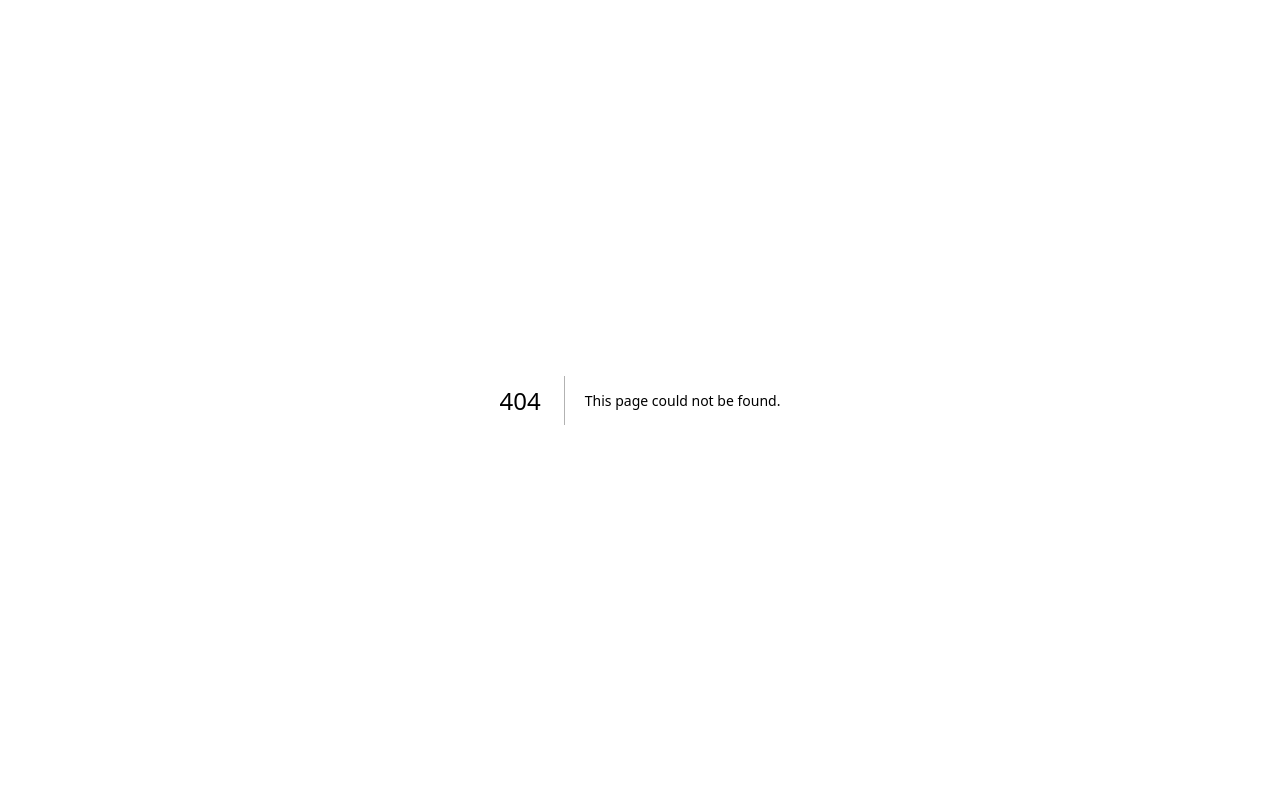
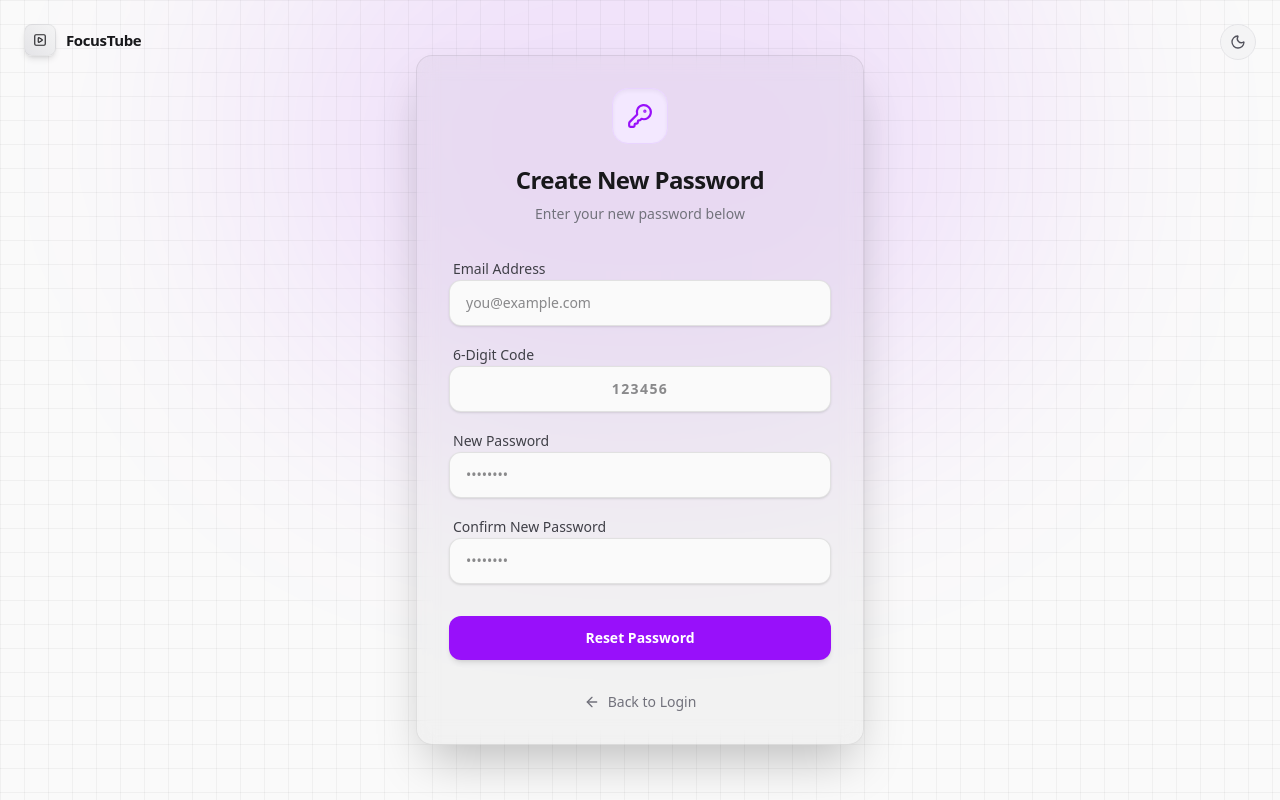
Before and after one commit to Pubudugunawardhana/youtube-collection-manager, a Next.js app in the folder frontend/: page /reset-password in a window 1280 px wide. Before the commit this address had no page. Built offline with nearby package versions, Linux system fonts and the light colour scheme.

Commit message:
feat: implement forgot and reset password functionality with UI components and backend controllers

```diff
--- a/frontend/src/app/forgot-password/page.tsx
+++ b/frontend/src/app/forgot-password/page.tsx
@@ -2,6 +2,7 @@
 
 import { useState } from 'react';
 import Link from 'next/link';
+import { useRouter } from 'next/navigation';
 import api from '@/lib/axios';
 import { KeyRound, PlaySquare, ArrowLeft } from 'lucide-react';
 import { ThemeToggle } from '@/components/theme-toggle';
@@ -11,6 +12,7 @@ export default function ForgotPassword() {
   const [message, setMessage] = useState('');
   const [error, setError] = useState('');
   const [loading, setLoading] = useState(false);
+  const router = useRouter();
 
   const handleSubmit = async (e: React.FormEvent) => {
     e.preventDefault();
@@ -21,6 +23,9 @@ export default function ForgotPassword() {
     try {
       const res = await api.post('/auth/forgot-password', { email });
       setMessage(res.data.message);
+      setTimeout(() => {
+        router.push(`/reset-password?email=${encodeURIComponent(email)}`);
+      }, 1500);
     } catch (err) {
       interface ApiError {
         response?: {
--- /dev/null
+++ b/frontend/src/app/reset-password/page.tsx
@@ -0,0 +1,188 @@
+"use client";
+
+import { useState, Suspense } from 'react';
+import Link from 'next/link';
+import { useRouter, useSearchParams } from 'next/navigation';
+import api from '@/lib/axios';
+import { KeyRound, PlaySquare, ArrowLeft } from 'lucide-react';
+import { ThemeToggle } from '@/components/theme-toggle';
+
+function ResetPasswordForm() {
+  const [otp, setOtp] = useState('');
+  const [newPassword, setNewPassword] = useState('');
+  const [confirmPassword, setConfirmPassword] = useState('');
+  const [message, setMessage] = useState('');
+  const [error, setError] = useState('');
+  const [loading, setLoading] = useState(false);
+
+  const searchParams = useSearchParams();
+  const emailParam = searchParams.get('email') || '';
+  const [email, setEmail] = useState(emailParam);
+  const router = useRouter();
+
+  const handleSubmit = async (e: React.FormEvent) => {
+    e.preventDefault();
+    setError('');
+    setMessage('');
+
+    if (!email || !otp) {
+      setError('Please provide your email and the 6-digit OTP code.');
+      return;
+    }
+
+    if (newPassword !== confirmPassword) {
+      setError('Passwords do not match.');
+      return;
+    }
+
+    setLoading(true);
+
+    try {
+      const res = await api.post('/auth/reset-password', { email, otp, newPassword });
+      setMessage(res.data.message);
+      // Redirect to login after a short delay
+      setTimeout(() => {
+        router.push('/login');
+      }, 2000);
+    } catch (err) {
+      interface ApiError {
+        response?: {
+          data?: {
+            message?: string;
+          };
+        };
+      }
+      const apiError = err as ApiError;
+      setError(apiError.response?.data?.message || 'Something went wrong');
+    } finally {
+      setLoading(false);
+    }
+  };
+
+  return (
+    <div className="w-full max-w-md bg-white dark:bg-black/50 border border-black/10 dark:border-white/10 rounded-2xl p-8 shadow-2xl relative z-10 glass-panel backdrop-blur-xl transition-colors duration-300">
+      <div className="text-center mb-8">
+        <div className="inline-flex items-center justify-center w-14 h-14 rounded-2xl bg-purple-100 dark:bg-purple-500/10 text-purple-600 dark:text-purple-400 mb-5 shadow-inner border border-purple-200 dark:border-purple-500/20">
+          <KeyRound size={26} />
+        </div>
+        <h1 className="text-2xl font-bold tracking-tight text-zinc-900 dark:text-white mb-2">Create New Password</h1>
+        <p className="text-sm text-zinc-500 dark:text-zinc-400">Enter your new password below</p>
+      </div>
+
+      {error && (
+        <div className="p-3 mb-6 rounded-xl bg-red-50 dark:bg-red-500/10 text-red-600 dark:text-red-400 text-sm border border-red-200 dark:border-red-500/20 text-center font-medium shadow-sm">
+          {error}
+        </div>
+      )}
+
+      {message && (
+        <div className="p-3 mb-6 rounded-xl bg-emerald-50 dark:bg-emerald-500/10 text-emerald-700 dark:text-emerald-400 text-sm border border-emerald-200 dark:border-emerald-500/20 text-center font-medium shadow-sm">
+          {message}
+        </div>
+      )}
+
+      <form onSubmit={handleSubmit} className="space-y-4">
+        <div className="space-y-1.5">
+          <label className="text-sm font-medium text-zinc-700 dark:text-zinc-300 ml-1">Email Address</label>
+          <input
+            type="email"
+            className={`w-full bg-zinc-50 dark:bg-black border border-black/10 dark:border-white/10 text-zinc-900 dark:text-white text-sm rounded-xl px-4 py-3 outline-none focus:border-purple-500 dark:focus:border-purple-500 focus:ring-1 focus:ring-purple-500 transition-all duration-300 shadow-sm dark:shadow-inner ${emailParam ? 'opacity-70' : ''}`}
+            value={email}
+            onChange={(e) => setEmail(e.target.value)}
+            required
+            readOnly={!!emailParam}
+            placeholder="you@example.com"
+          />
+        </div>
+
+        <div className="space-y-1.5">
+          <label className="text-sm font-medium text-zinc-700 dark:text-zinc-300 ml-1">6-Digit Code</label>
+          <input
+            type="text"
+            className="w-full bg-zinc-50 dark:bg-black border border-black/10 dark:border-white/10 text-zinc-900 dark:text-white text-sm rounded-xl px-4 py-3 outline-none focus:border-purple-500 dark:focus:border-purple-500 focus:ring-1 focus:ring-purple-500 transition-all duration-300 shadow-sm dark:shadow-inner text-center tracking-widest text-lg font-bold"
+            value={otp}
+            onChange={(e) => setOtp(e.target.value.replace(/[^0-9]/g, ''))}
+            required
+            maxLength={6}
+            placeholder="123456"
+          />
+        </div>
+
+        <div className="space-y-1.5">
+          <label className="text-sm font-medium text-zinc-700 dark:text-zinc-300 ml-1">New Password</label>
+          <input
+            type="password"
+            className="w-full bg-zinc-50 dark:bg-black border border-black/10 dark:border-white/10 text-zinc-900 dark:text-white text-sm rounded-xl px-4 py-3 outline-none focus:border-purple-500 dark:focus:border-purple-500 focus:ring-1 focus:ring-purple-500 transition-all duration-300 shadow-sm dark:shadow-inner"
+            value={newPassword}
+            onChange={(e) => setNewPassword(e.target.value)}
+            required
+            placeholder="••••••••"
+          />
+        </div>
+
+        <div className="space-y-1.5">
+          <label className="text-sm font-medium text-zinc-700 dark:text-zinc-300 ml-1">Confirm New Password</label>
+          <input
+            type="password"
+            className="w-full bg-zinc-50 dark:bg-black border border-black/10 dark:border-white/10 text-zinc-900 dark:text-white text-sm rounded-xl px-4 py-3 outline-none focus:border-purple-500 dark:focus:border-purple-500 focus:ring-1 focus:ring-purple-500 transition-all duration-300 shadow-sm dark:shadow-inner"
+            value={confirmPassword}
+            onChange={(e) => setConfirmPassword(e.target.value)}
+            required
+            placeholder="••••••••"
+          />
+        </div>
+
+        <div className="pt-4">
+          <button
+            type="submit"
+            className="w-full bg-purple-600 hover:bg-purple-700 text-white text-sm font-semibold rounded-xl px-4 py-3 transition-all flex items-center justify-center gap-2 shadow-md disabled:opacity-70 disabled:cursor-wait"
+            disabled={loading || !!message}
+          >
+            {loading ? (
+              <>
+                <div className="w-4 h-4 border-2 border-white/20 border-t-white rounded-full animate-spin"></div>
+                <span>Resetting...</span>
+              </>
+            ) : (
+              'Reset Password'
+            )}
+          </button>
+        </div>
+      </form>
+
+      <div className="mt-8 text-center text-sm">
+        <Link href="/login" className="text-zinc-500 dark:text-zinc-400 hover:text-zinc-900 dark:hover:text-white font-medium flex items-center justify-center gap-2 transition-colors">
+          <ArrowLeft size={16} /> Back to Login
+        </Link>
+      </div>
+    </div>
+  );
+}
+
+export default function ResetPasswordPage() {
+  return (
+    <div className="min-h-screen flex flex-col items-center justify-center relative bg-zinc-50 dark:bg-black font-sans transition-colors duration-300 px-6">
+      {/* Background Gradients */}
+      <div className="fixed inset-0 z-0 flex justify-center pointer-events-none">
+        <div className="absolute top-[-20%] w-[800px] h-[600px] bg-purple-600/10 dark:bg-purple-600/20 rounded-full blur-[120px] mix-blend-multiply dark:mix-blend-screen pointer-events-none transition-colors duration-300"></div>
+      </div>
+      {/* Grid Pattern */}
+      <div className="fixed inset-0 z-0 bg-[linear-gradient(to_right,#0000000a_1px,transparent_1px),linear-gradient(to_bottom,#0000000a_1px,transparent_1px)] dark:bg-[linear-gradient(to_right,#80808012_1px,transparent_1px),linear-gradient(to_bottom,#80808012_1px,transparent_1px)] bg-[size:24px_24px] pointer-events-none transition-colors duration-300"></div>
+
+      <div className="absolute top-6 right-6 z-50">
+        <ThemeToggle />
+      </div>
+
+      <Link href="/" className="absolute top-6 left-6 z-50 flex items-center gap-2.5 group">
+        <div className="w-8 h-8 rounded-lg bg-gradient-to-tr from-zinc-200 to-zinc-100 dark:from-zinc-800 dark:to-zinc-700 flex items-center justify-center shadow-md dark:shadow-lg border border-black/5 dark:border-white/10 group-hover:border-black/10 dark:group-hover:border-white/20 transition-colors">
+          <PlaySquare size={14} className="text-zinc-800 dark:text-white" />
+        </div>
+        <span className="font-semibold text-[15px] tracking-tight text-zinc-900 dark:text-white group-hover:text-zinc-600 dark:group-hover:text-zinc-200 transition-colors">FocusTube</span>
+      </Link>
+
+      <Suspense fallback={<div className="p-8"><div className="w-6 h-6 border-2 border-purple-500 border-t-transparent rounded-full animate-spin"></div></div>}>
+        <ResetPasswordForm />
+      </Suspense>
+    </div>
+  );
+}
```
Also changed, not shown: 2 other files (tests, documents, lock files or other folders).
